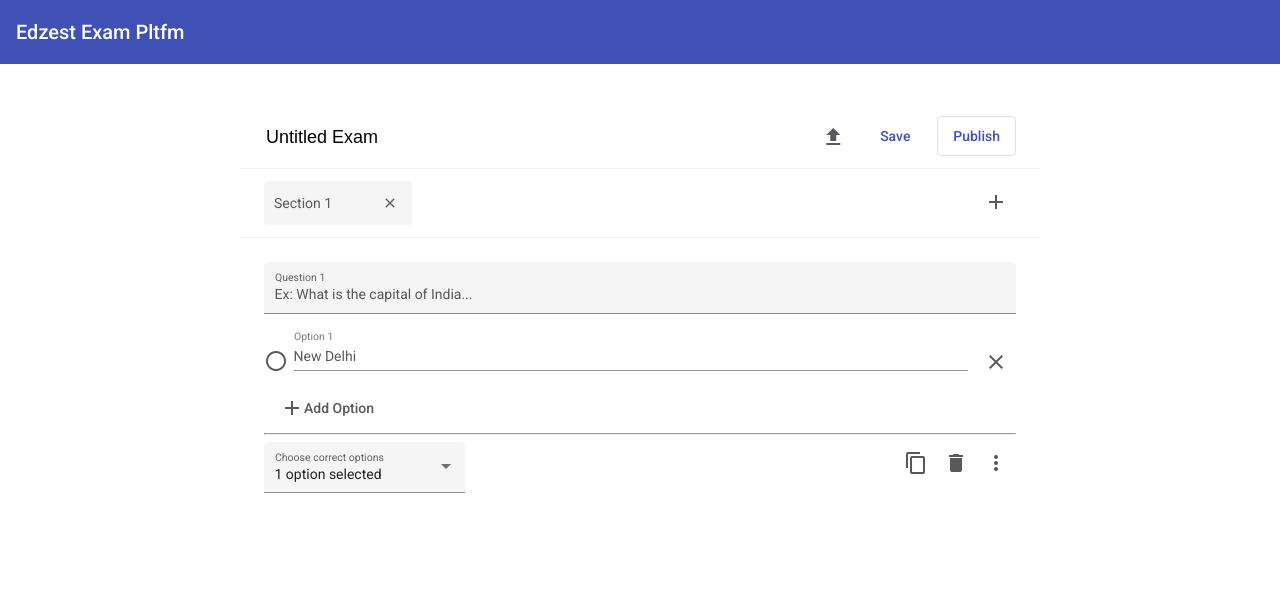
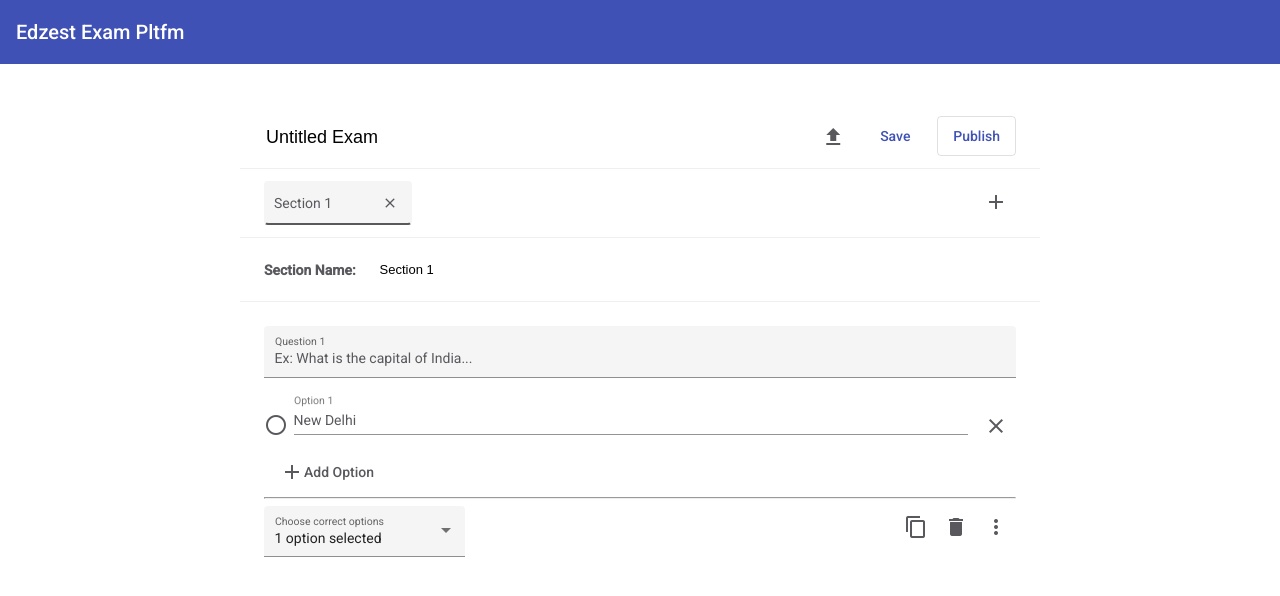
Before and after one commit to edzest/eep-dashboard, an Angular app: page /admin/create-test in a window 1280 px wide. Shown: the top 596 px of the page. Built offline with nearby package versions, Linux system fonts and the light colour scheme.

Commit message:
Section add/delete

```diff
--- a/src/app/admin-dashboard/create-test/create-test.component.css
+++ b/src/app/admin-dashboard/create-test/create-test.component.css
@@ -49,11 +49,11 @@
 }
 
 #sections {
-    border-bottom: 1px solid var(--line);
     padding: 12px 24px;
     display: flex;
     justify-content: space-between;
     gap: 12px;
+    border-bottom: 1px solid var(--line);
 }
 
 .all-sections {
@@ -71,9 +71,14 @@
     border-radius: var(--radius);
     justify-content: space-between;
     min-width: 128px;
+    cursor: pointer;
 }
 
 .section-tile:hover {
+    border-bottom: 2px solid var(--text);
+}
+
+.section-tile-w-border {
     border-bottom: 2px solid var(--text);
 }
 
@@ -95,6 +100,24 @@
 
 .small-icon:hover {
     background: #d1d1d1;
+    cursor: initial;
+}
+
+#currentSection {
+    padding: 12px 24px;
+    display: flex;
+    align-items: center;
+    gap: 12px;
+    border-bottom: 1px solid var(--line);
+}
+
+#currentSection input {
+    font-size: small;
+    padding: 12px;
+}
+
+#currentSection input {
+    width: auto;
 }
 
 .action-text {
--- a/src/app/admin-dashboard/create-test/create-test.component.html
+++ b/src/app/admin-dashboard/create-test/create-test.component.html
@@ -18,7 +18,10 @@
     </div>
     <div id="sections">
         <div class="all-sections">
-            <div class="section-tile" *ngFor="let section of test.sections; let index = index">
+            <div class="section-tile"
+                 [ngClass]="{'section-tile-w-border': index == currentSectionIdx}"
+                 *ngFor="let section of test.sections; let index = index"
+                 (click)="onSectionClick(index)">
                     <span>{{section.sectionName}}</span>
                     <mat-icon class="small-icon" (click)="deleteSection(index)">
                         clear
@@ -33,13 +36,26 @@
         </button>
         </div>
     </div>
+    <div id="currentSection" *ngIf="test.sections.length > 0">
+        <span><strong>Section Name:</strong></span>
+        <input type="text"
+               [value]="test.sections[currentSectionIdx].sectionName"
+               placeholder="Section name"
+               [(ngModel)]="test.sections[currentSectionIdx].sectionName"
+               class="editable-header">
+    </div>
     <div class="exam-builder">
-        <div *ngIf="test.sections[currentSectionIdx].questions.length == 0" class="info-message">
-
+        <div *ngIf="test.sections.length == 0" class="info-message">
             <img src="../../../assets/images/socrates.jpeg" alt="socrates thinking" class="round-medium-image">
             <p>Is it even a test, if it does not have a single question? </p>
             <p>Click <span class="action-text" (click)="addNewQuestion()">here</span> to create one.</p>
         </div>
+        <div *ngIf="test.sections.length > 0 && test.sections[currentSectionIdx].questions.length == 0" class="info-message">
+            <img src="../../../assets/images/chimp.png" alt="chimp thinking" class="round-medium-image">
+            <p>Headmaster Chimp doesn't like a section with no question. </p>
+            <p>Click <span class="action-text" (click)="addNewQuestion()">here</span> to create one.</p>
+        </div>
+        <div *ngIf="test.sections.length > 0">
             <div *ngFor="let question of test.sections[currentSectionIdx].questions;let qIndex = index;">
                 <app-question-display
                     [question]="question"
@@ -51,6 +67,7 @@
                 </app-question-display>
 
             </div>
+        </div>
         <div class="new-question">
             <!-- <p>Add new question</p> -->
         </div>
--- a/src/app/admin-dashboard/create-test/create-test.component.ts
+++ b/src/app/admin-dashboard/create-test/create-test.component.ts
@@ -94,7 +94,9 @@ export class CreateTestComponent implements OnInit {
       ],
       correctOptions: ['New Delhi']
     };
-
+    if (this.test.sections.length == 0) {
+      this.addNewSection();
+    }
     this.test.sections[this.currentSectionIdx].questions.push(question);
     this.currentQIdx = 0;
   }
@@ -136,9 +138,17 @@ export class CreateTestComponent implements OnInit {
       questions: []
     }
     this.test.sections.push(newSection);
+    this.currentSectionIdx = this.test.sections.length - 1;
   }
 
   deleteSection(index: number) {
     this.test.sections.splice(index, 1);
+    if (index < this.currentSectionIdx) {
+      this.currentSectionIdx--;
+    }
+  }
+
+  onSectionClick(sectionIndex: number) {
+    this.currentSectionIdx = sectionIndex;
   }
 }
```
Also changed, not shown: src/assets/images/chimp.png (added). Lines whose indentation alone changed are shown as unchanged.
